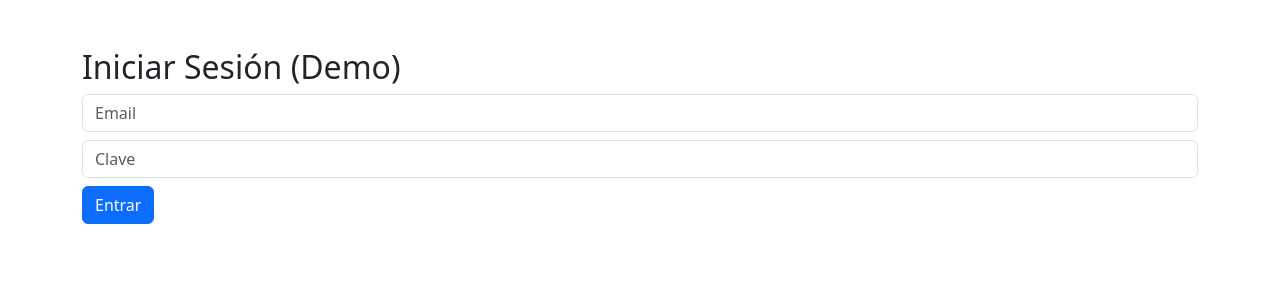
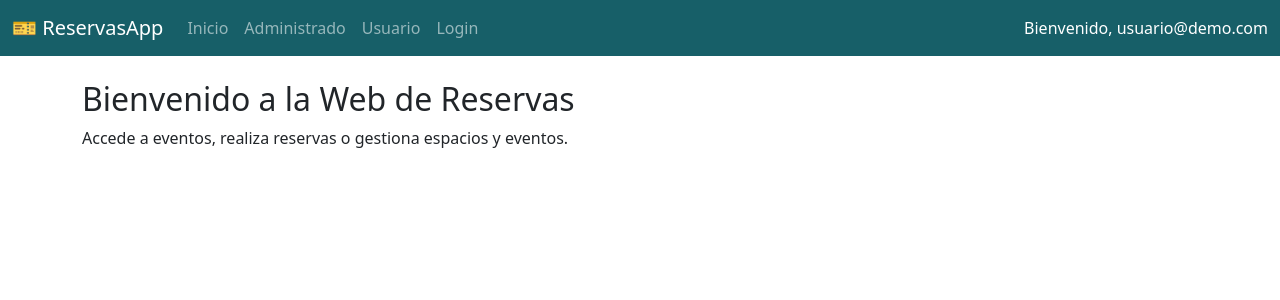
Before and after one commit to josejavierml03/DAWeb_Front, a React (Vite) app in the folder reserva-eventos/: page / in a window 1280 px wide. Shown: the top 300 px of the page. Built offline with nearby package versions, Linux system fonts and the light colour scheme.

Commit message:
Home page y Barra de navegación

```diff
--- a/reserva-eventos/src/App.jsx
+++ b/reserva-eventos/src/App.jsx
@@ -1,15 +1,19 @@
 import { BrowserRouter as Router, Routes, Route } from "react-router-dom";
-import Login from "./components/Login";
+import Login from "./pages/Login";
 import AdminView from "./pages/AdminView";
 import UserView from "./pages/UserView";
+import Home from "./pages/Home";
+import BarraNav from "./components/BarraNav";
 
 function App() {
   return (
     <Router>
+      <BarraNav />
       <Routes>
-        <Route path="/" element={<Login />} />
-        <Route path="/admin" element={<AdminView />} />
-        <Route path="/usuario" element={<UserView />} />
+      <Route path="/" element={<Home />} />
+      <Route path="/login" element={<Login />} />
+      <Route path="/admin" element={<AdminView />} />
+      <Route path="/usuario" element={<UserView />} />
       </Routes>
     </Router>
   );
--- /dev/null
+++ b/reserva-eventos/src/components/BarraNav.jsx
@@ -0,0 +1,35 @@
+import React from "react";
+import { Link } from "react-router-dom";
+
+export default function Navbar() {
+  return (
+    <nav className="navbar navbar-expand-lg navbar-dark" style={{ backgroundColor: "#175f68" }}>
+      <div className="container-fluid">
+        <Link className="navbar-brand" to="/">🎫 ReservasApp</Link>
+        <button className="navbar-toggler" type="button" data-bs-toggle="collapse" data-bs-target="#navbarNav">
+          <span className="navbar-toggler-icon"></span>
+        </button>
+
+        <div className="collapse navbar-collapse" id="navbarNav">
+          <ul className="navbar-nav me-auto">
+            <li className="nav-item">
+              <Link className="nav-link" to="/">Inicio</Link>
+            </li>
+            <li className="nav-item">
+              <Link className="nav-link" to="/admin">Administrado</Link>
+            </li>
+            <li className="nav-item">
+              <Link className="nav-link" to="/usuario">Usuario</Link>
+            </li>
+            <li className="nav-item">
+              <Link className="nav-link" to="/login">Login</Link>
+            </li>
+          </ul>
+          <span className="navbar-text text-white">
+            Bienvenido, usuario@demo.com
+          </span>
+        </div>
+      </div>
+    </nav>
+  );
+}
--- a/reserva-eventos/src/components/Login.jsx
+++ /dev/null
@@ -1,34 +0,0 @@
-import React, { useState } from "react";
-import { useNavigate } from "react-router-dom";
-
-export default function Login() {
-  const [email, setEmail] = useState("");
-  const [clave, setClave] = useState("");
-  const [error, setError] = useState("");
-  const navigate = useNavigate();
-
-  const handleSubmit = (e) => {
-    e.preventDefault();
-
-    // Usuarios falsos en memoria
-    if (email === "a@a" && clave === "a") {
-      navigate("/admin");
-    } else if (email === "u@u" && clave === "u") {
-      navigate("/usuario");
-    } else {
-      setError("Credenciales incorrectas");
-    }
-  };
-
-  return (
-    <div className="container mt-5">
-      <h2>Iniciar Sesión (Demo)</h2>
-      {error && <div className="alert alert-danger">{error}</div>}
-      <form onSubmit={handleSubmit}>
-        <input type="email" className="form-control mb-2" placeholder="Email" value={email} onChange={(e) => setEmail(e.target.value)} />
-        <input type="password" className="form-control mb-2" placeholder="Clave" value={clave} onChange={(e) => setClave(e.target.value)} />
-        <button type="submit" className="btn btn-primary">Entrar</button>
-      </form>
-    </div>
-  );
-}
--- /dev/null
+++ b/reserva-eventos/src/pages/Home.jsx
@@ -0,0 +1,10 @@
+import React from "react";
+
+export default function Home() {
+  return (
+    <div className="container mt-4">
+      <h2>Bienvenido a la Web de Reservas</h2>
+      <p>Accede a eventos, realiza reservas o gestiona espacios y eventos.</p>
+    </div>
+  );
+}
--- /dev/null
+++ b/reserva-eventos/src/pages/Login.jsx
@@ -0,0 +1,22 @@
+import React from "react";
+import { useNavigate } from "react-router-dom";
+
+export default function Login() {
+  const navigate = useNavigate();
+
+  const handleSubmit = (e) => {
+    e.preventDefault();
+    navigate("/");
+  };
+
+  return (
+    <div className="container mt-5">
+      <h2>Iniciar Sesión</h2>
+      <form onSubmit={handleSubmit}>
+        <input type="email" className="form-control mb-2" placeholder="Email" />
+        <input type="password" className="form-control mb-2" placeholder="Clave"/>
+        <button type="submit" className="btn btn-primary">Entrar</button>
+      </form>
+    </div>
+  );
+}
```
